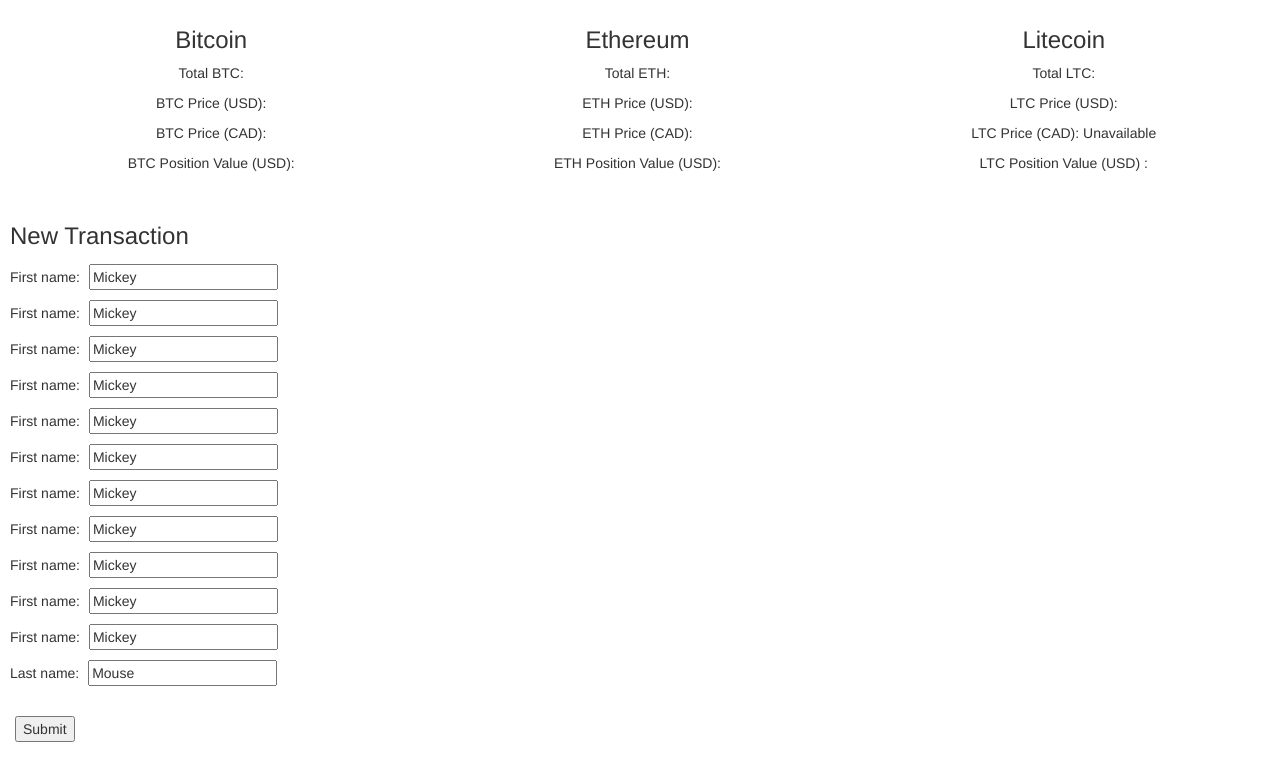
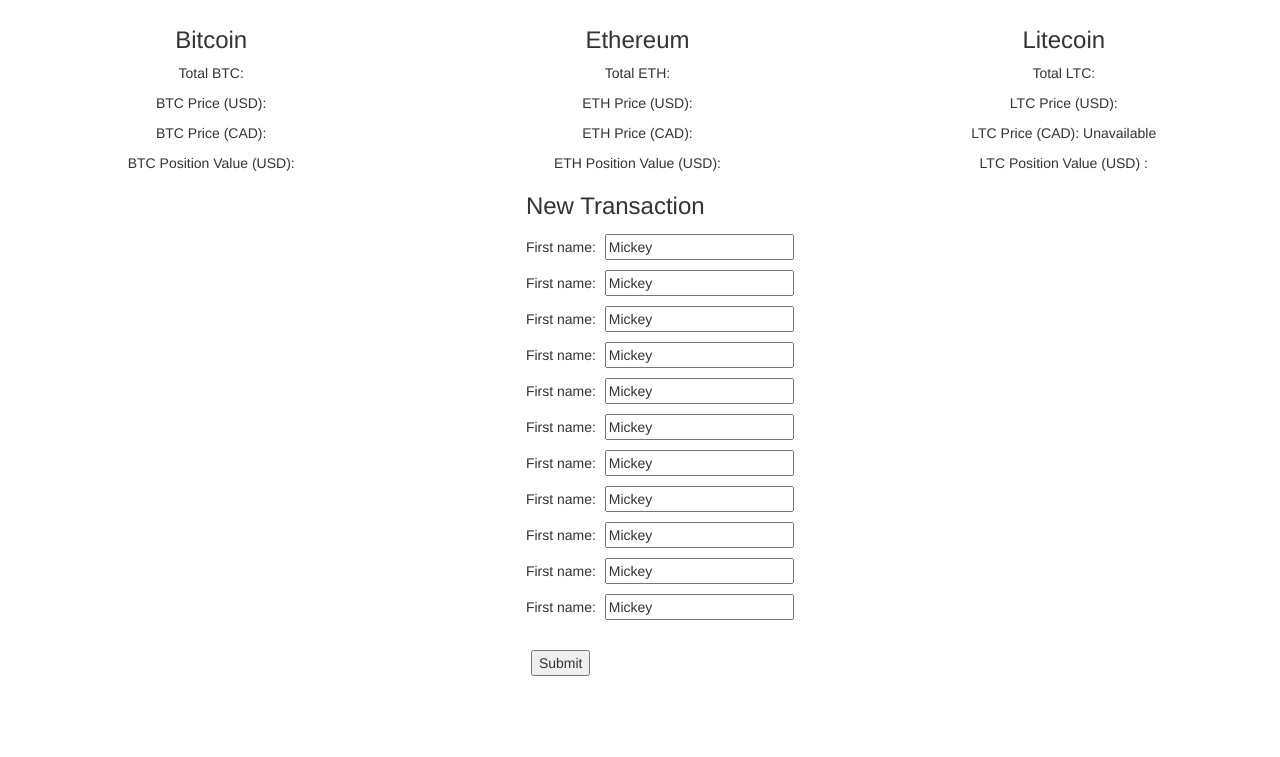
Before and after one commit to rohanbhatia/CryptoPortfolioApp, a website: page index.html in a window 1280 px wide. Shown: the part 98-855 px from the top of the page. After the commit the page ends 800 px from the top, so only its background shows below. Drawn offline with nearby package versions, Linux system fonts and the light colour scheme; no server answers.

Commit message:
new transaction form

```diff
--- a/index.html
+++ b/index.html
@@ -63,8 +63,7 @@
 			First name: <input type="text" name="firstname" value="Mickey"><br>
 			First name: <input type="text" name="firstname" value="Mickey"><br>
 			First name: <input type="text" name="firstname" value="Mickey"><br>
-			First name: <input type="text" name="firstname" value="Mickey"><br>
-			Last name:  <input type="text" name="lastname" value="Mouse"><br><br>
+			First name: <input type="text" name="firstname" value="Mickey"><br><br>
 			<input type="submit" value="Submit">
 	  </form>
 		</div>
--- a/styles.css
+++ b/styles.css
@@ -31,6 +31,7 @@
 
 
 #form {
+	display:inline-block;
 	width:40%;
 }
 
```
